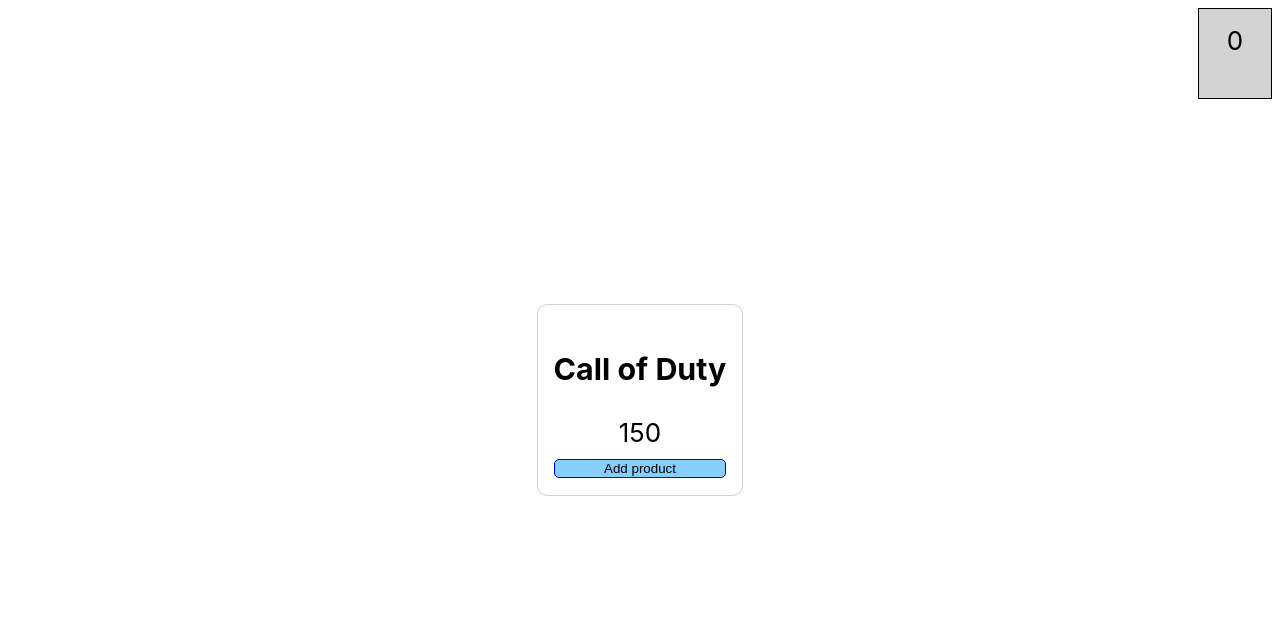
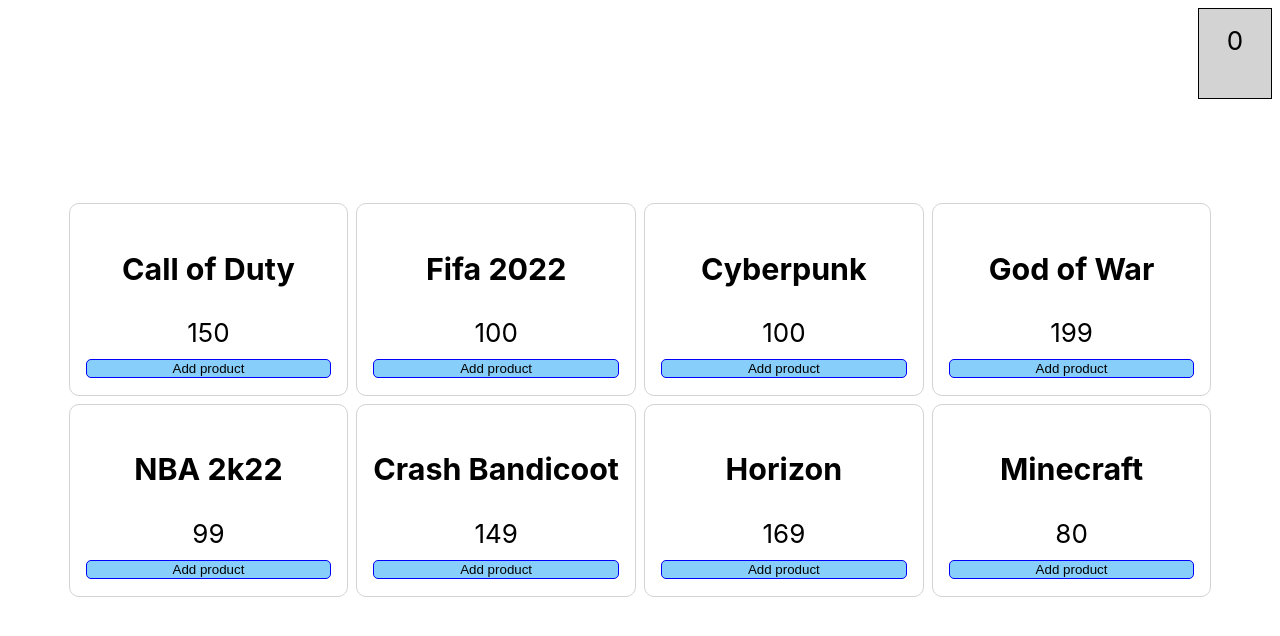
Before and after one commit to kmichalski2/sda-zdfronpol-13-redux, a React (Create React App) app: page / in a window 1280 px wide. Shown: the top 636 px of the page. Built offline with nearby package versions, Linux system fonts and the light colour scheme.

Commit message:
Products slice

```diff
--- a/src/app/store.ts
+++ b/src/app/store.ts
@@ -1,11 +1,13 @@
 import { configureStore, ThunkAction, Action } from "@reduxjs/toolkit";
 import { cartReducer } from "../features/cart/cartSlice";
 import counterReducer from "../features/counter/counterSlice";
+import { productsReducer } from "../features/product/productsSlice";
 
 export const store = configureStore({
   reducer: {
     counter: counterReducer,
     cart: cartReducer,
+    products: productsReducer,
   },
 });
 
--- a/src/features/cart/Cart.tsx
+++ b/src/features/cart/Cart.tsx
@@ -1,13 +1,10 @@
 import { useAppSelector } from "../../app/hooks";
-import { selectItems, selectItemsQuantity } from "./cartSlice";
+import { selectItems, selectItemsQuantity, Item } from './cartSlice';
 import './Cart.css';
 
 export function Cart() {
-    const quantity = useAppSelector(selectItemsQuantity);
-    const items = useAppSelector(selectItems);
-
-    const names = [ 'Kamil', 'Jakub', 'Ania'];
-
+    const quantity: number = useAppSelector(selectItemsQuantity);
+    const items: Item[] = useAppSelector(selectItems);
 
     return (
       <div id="cart" className="cart">
--- /dev/null
+++ b/src/features/cart/Shop.css
@@ -0,0 +1,5 @@
+.products-list {
+    display: grid;
+    grid-template-columns: 1fr 1fr 1fr 1fr;
+    gap: 8px;
+}
--- a/src/features/cart/Shop.tsx
+++ b/src/features/cart/Shop.tsx
@@ -1,19 +1,19 @@
 import { Cart } from "./Cart";
-import { Item } from './cartSlice';
+import './Shop.css';
+import { useAppSelector } from '../../app/hooks';
+import { ProductModel, selectProducts } from "../product/productsSlice";
 import { Product } from "./Product";
 
 export function Shop() {
-  const product: Item = {
-    id: '1',
-    name: 'Call of Duty',
-    price: 150
-}
+  const products: ProductModel[] = useAppSelector(selectProducts);
 
     return (
         <div>
             <Cart />
 
-            <Product name={product.name} id={product.id} price={product.price} />
+            <div className="products-list">
+              { products.map((product, key) => <Product key={key} name={product.name} id={product.id} price={product.price} />)}
+            </div>
         </div>
     )
 }
--- /dev/null
+++ b/src/features/product/productsSlice.ts
@@ -0,0 +1,85 @@
+import { createSlice } from "@reduxjs/toolkit";
+import { RootState } from "../../app/store";
+
+export interface ProductModel {
+  id: string;
+  name: string;
+  description: string;
+  price: number;
+  currency: string;
+}
+
+export interface ProductsState {
+  products: ProductModel[];
+}
+
+const initialState: ProductsState = {
+  products: [
+    {
+      id: "1",
+      name: "Call of Duty",
+      price: 150,
+      description: "Super gra",
+      currency: "PLN",
+    },
+    {
+      id: "2",
+      name: "Fifa 2022",
+      price: 100,
+      description: "Super gra",
+      currency: "PLN",
+    },
+    {
+      id: "3",
+      name: "Cyberpunk",
+      price: 100,
+      description: "Super gra",
+      currency: "PLN",
+    },
+    {
+      id: "4",
+      name: "God of War",
+      price: 199,
+      description: "Super gra",
+      currency: "PLN",
+    },
+    {
+      id: "5",
+      name: "NBA 2k22",
+      price: 99,
+      description: "Super gra",
+      currency: "PLN",
+    },
+    {
+      id: "6",
+      name: "Crash Bandicoot",
+      price: 149,
+      description: "Super gra",
+      currency: "PLN",
+    },
+    {
+      id: "7",
+      name: "Horizon",
+      price: 169,
+      description: "Super gra",
+      currency: "PLN",
+    },
+    {
+      id: "8",
+      name: "Minecraft",
+      price: 80,
+      description: "Super gra",
+      currency: "PLN",
+    },
+  ],
+};
+
+export const productsSlice = createSlice({
+  name: "products",
+  initialState,
+  reducers: {},
+});
+
+export const selectProducts = (state: RootState) => state.products.products;
+
+export const productsReducer = productsSlice.reducer;
```
